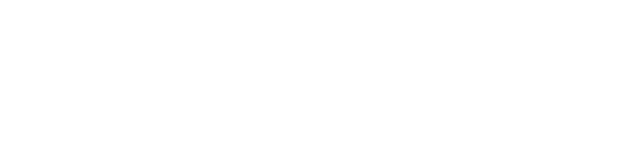
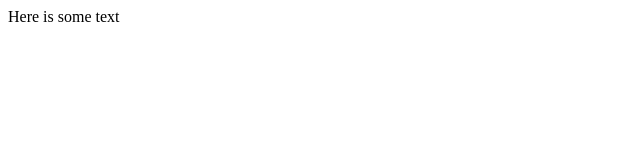
Before and after one commit to DesireeG/Group-Project, a plain HTML site: page index.html in a window 1280 px wide. Shown: the whole page, without its empty margins (0-640 px from the left). Drawn offline with Linux system fonts and the light colour scheme.

Commit message:
update index.html

```diff
--- a/index.html
+++ b/index.html
@@ -4,6 +4,6 @@
 	<title></title>
 </head>
 <body>
-
+Here is some text
 </body>
 </html>
```
